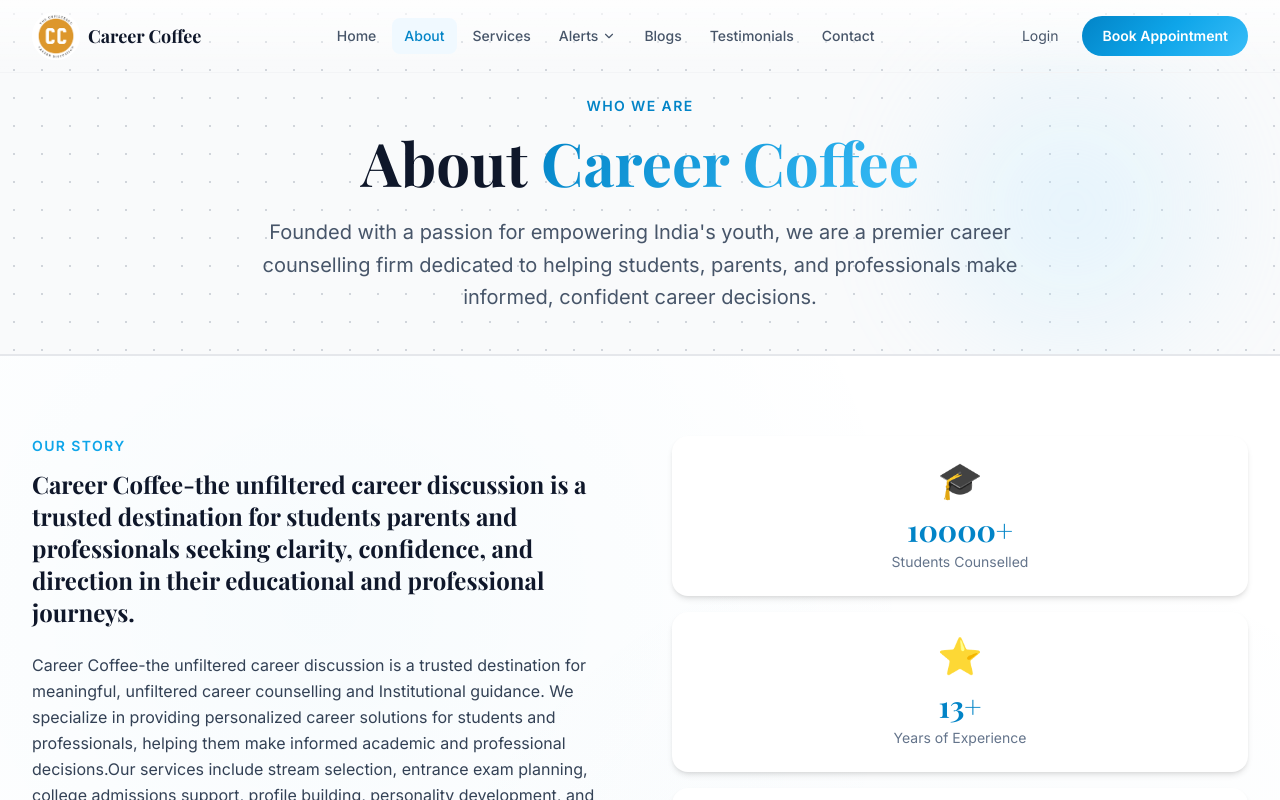
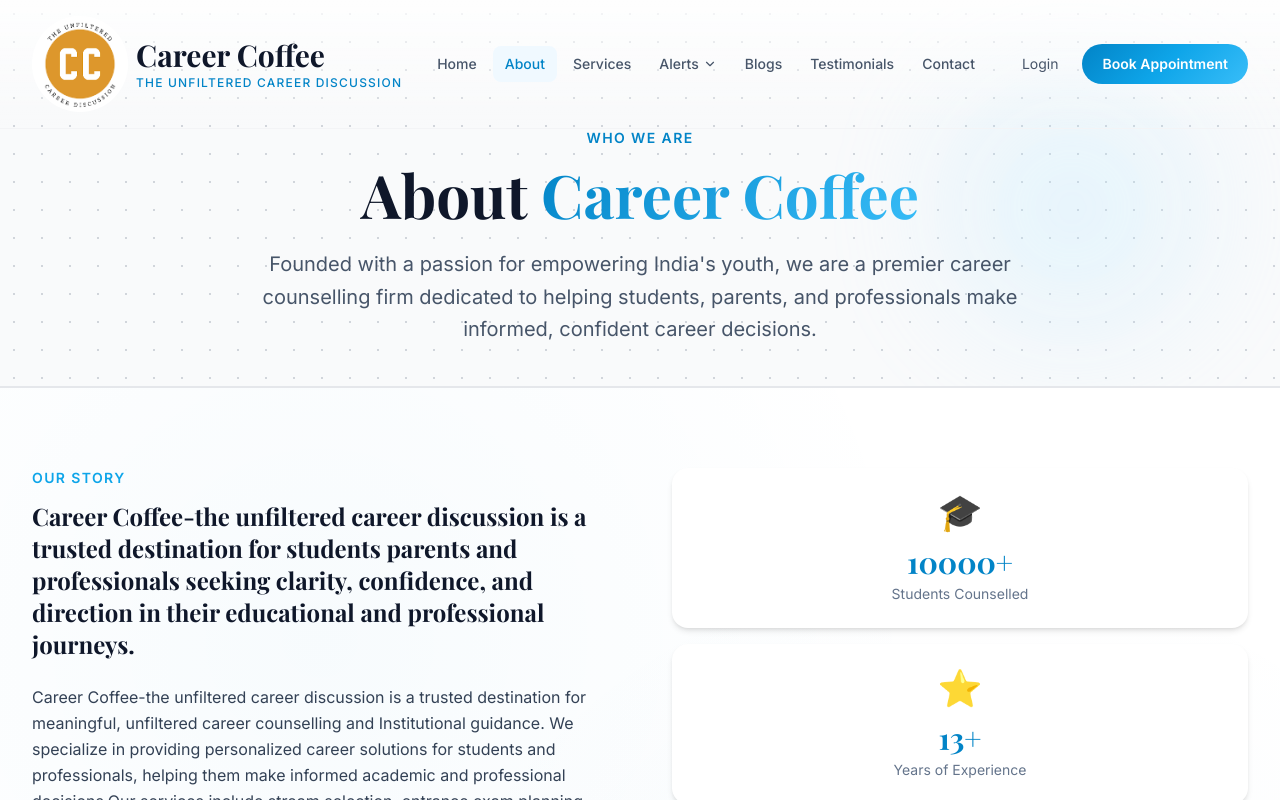
Before and after one commit to Push36609/career.coffee, a React (Vite) app in the folder frontend/: page /about in a window 1280 px wide. Shown: the top 800 px of the page. Built offline with nearby package versions, Linux system fonts and the light colour scheme; a web font is replaced by a local one.

Commit message:
navbar changes

```diff
--- a/frontend/src/components/Footer.jsx
+++ b/frontend/src/components/Footer.jsx
@@ -9,10 +9,10 @@ export default function Footer() {
         <div className="grid grid-cols-1 md:grid-cols-2 lg:grid-cols-4 gap-10 mb-12">
           {/* Brand */}
           <div>
-            <div className="flex items-center gap-2 mb-4">
-               <div className="w-112 h-112 flex items-center justify-center transition-all duration-300">
-              <img src="./gallery/logo.png" alt="Career Coffee Logo" className="w-full h-full object-contain rounded-full" />
-            </div>
+            <div className="flex flex-col items-center gap-4 mb-4">
+              <div className="w-60 h-60 flex items-center justify-center transition-all duration-300">
+                <img src="./gallery/logo.png" alt="Career Coffee Logo" className="w-full h-full object-contain rounded-full" />
+              </div>
               <div>
                 <div className="font-display text-4xl font-bold">Career Coffee</div>
 
--- a/frontend/src/components/Navbar.jsx
+++ b/frontend/src/components/Navbar.jsx
@@ -44,15 +44,15 @@ export default function Navbar() {
     <header className={`fixed top-0 left-0 right-0 z-50 transition-all duration-500 ${scrolled ? 'bg-blue/95 backdrop-blur-md shadow-lg border-b border-gray-200' : 'bg-gradient-to-b from-white/80 to-transparent border-b border-gray-100'
       }`}>
       <div className="max-w-7xl mx-auto px-4 sm:px-6 lg:px-8">
-        <div className="flex items-center justify-between h-18 py-3">
+        <div className="flex items-center justify-between h-22 py-4">
           {/* Logo */}
-          <Link to="/gallery/logo.png" className="flex items-center gap-2 group">
-            <div className="w-12 h-12 flex items-center justify-center transition-al l duration-300">
-              <img src="./gallery/logo.png" alt="Career Coffee Logo" className="w-full h-full object-contain rounded-full" />
+          <Link to="/" className="flex items-center gap-2 group">
+            <div className="w-24 h-24 flex items-center justify-center transition-all duration-300">
+              <img src="./gallery/logo.png" alt="Career Coffee Logo" className="w-full h-full rounded-full object-contain" />
             </div>
             <div>
-              <div className="font-display text-lg font-bold text-secondary-900 leading-tight">Career Coffee</div>
-              <div className="text-primary-600 text-xs font-medium tracking-widest uppercase"></div>
+              <div className="font-display text-3xl font-bold text-secondary-900 leading-tight">Career Coffee</div>
+              <div className="text-primary-600 text-xs font-medium tracking-widest uppercase">The Unfiltered Career Discussion</div>
             </div>
           </Link>
 
--- a/frontend/src/pages/About.jsx
+++ b/frontend/src/pages/About.jsx
@@ -24,7 +24,7 @@ export default function About() {
   return (
     <div className="" >
       {/* Hero */}
-      <section className="relative pt-24 pb-10 border-b-2 bg-gradient-to-br from-primary-50 to-blue-50 overflow-hidden dotted-bg">
+      <section className="relative pt-32 pb-10 border-b-2 bg-gradient-to-br from-primary-50 to-blue-50 overflow-hidden dotted-bg">
         <div className="absolute inset-0 overflow-hidden">
           <div className="absolute top-20 right-20 w-64 h-64 bg-primary-200/30 rounded-full blur-3xl animate-pulse-slow"></div>
         </div>
--- a/frontend/src/pages/Home.jsx
+++ b/frontend/src/pages/Home.jsx
@@ -47,12 +47,12 @@ export default function Home() {
           <div className="absolute top-1/2 left-1/2 -translate-x-1/2 -translate-y-1/2 w-[800px] h-[800px] bg-primary-700/10 rounded-full blur-[120px]"></div>
         </div>
 
-        <div className="relative max-w-7xl mx-auto px-4 sm:px-6 lg:px-8 pt-24 pb-16">
+        <div className="relative max-w-7xl mx-auto px-4 sm:px-6 lg:px-8 pt-32 pb-16">
           <div className="grid lg:grid-cols-2 gap-16 items-center">
             <motion.div variants={container} initial="hidden" animate="show">
               <motion.div variants={fadeUp}
-                className="inline-flex items-center gap-2 bg-primary-100 border border-primary-200 text-primary-700 px-4 py-2 rounded-full text-sm font-medium mb-6">
-                <Bell size={14} /> All India Exam Alerts &amp; Career Guidance
+                className="inline-flex items-center gap-2 bg-primary-100 border border-primary-200 text-primary-700 px-4 py-2 rounded-full text-xl font-medium mb-6">
+                <span className="text-secondary-900">MSME Regn. No:-</span> <span className="underline">UDYAM-DL-02-0095480</span>
               </motion.div>
               <motion.h1 variants={fadeUp} className="font-display text-5xl lg:text-6xl xl:text-7xl font-bold text-secondary-900 leading-tight mb-6">
                 Brew Your <span className="text-gradient">Perfect</span> Career Path
@@ -70,6 +70,7 @@ export default function Home() {
               </motion.div>
               {/* Social proof */}
               <motion.div variants={fadeUp} className="flex items-center gap-4 mt-10">
+
                 <div className="flex -space-x-2">
                   {['👩‍🎓', '👨‍🎓', '👩‍💼', '👨‍💼'].map((e, i) => (
                     <div key={i} className="w-10 h-10 rounded-full bg-primary-gradient border-2 border-white flex items-center justify-center text-sm">{e}</div>
@@ -85,6 +86,10 @@ export default function Home() {
             {/* Hero card */}
             <motion.div initial={{ opacity: 0, x: 50 }} animate={{ opacity: 1, x: 0 }} transition={{ delay: 0.3, duration: 0.7 }}
               className="relative hidden lg:block ">
+              <motion.div variants={fadeUp}
+                className="inline-flex items-center gap-2 bg-primary-100 border border-primary-200 text-primary-700 px-2 py-2 rounded-full text-sm font-medium mb-6">
+                <Bell size={14} /> All India Exam Alerts &amp; Career Guidance
+              </motion.div>
               <div className="relative w-full max-w-md mx-auto bg-gradient-to-br from-primary-200 to-secondary-200 rounded-3xl p-8">
                 <div className="glass rounded-3xl p-8 animate-float bg-primary-700/30 border border-primary-700/50">
                   <div className="flex items-center gap-3 mb-6">
```
